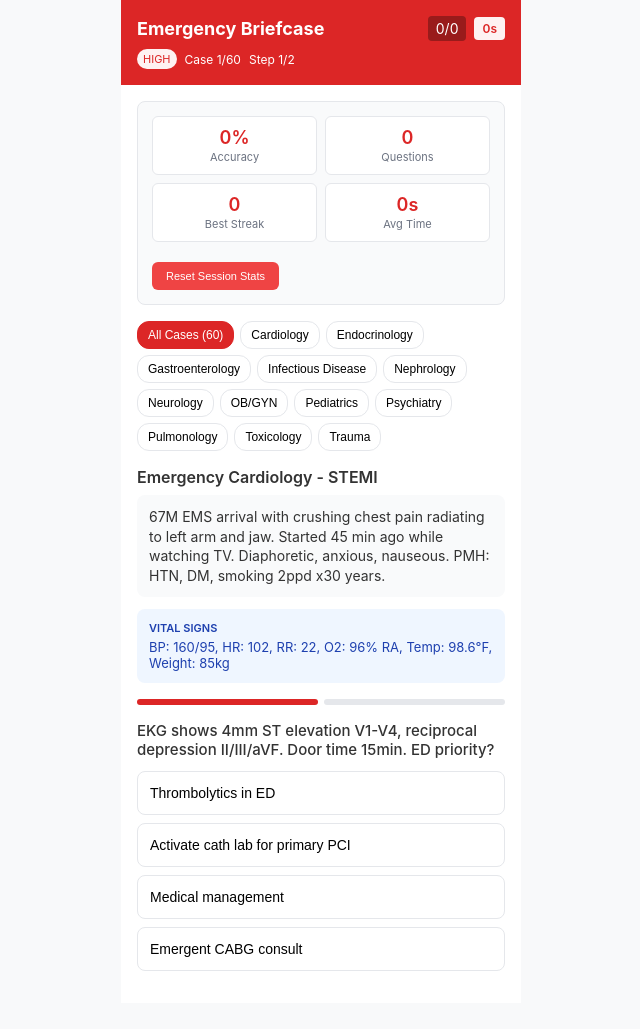
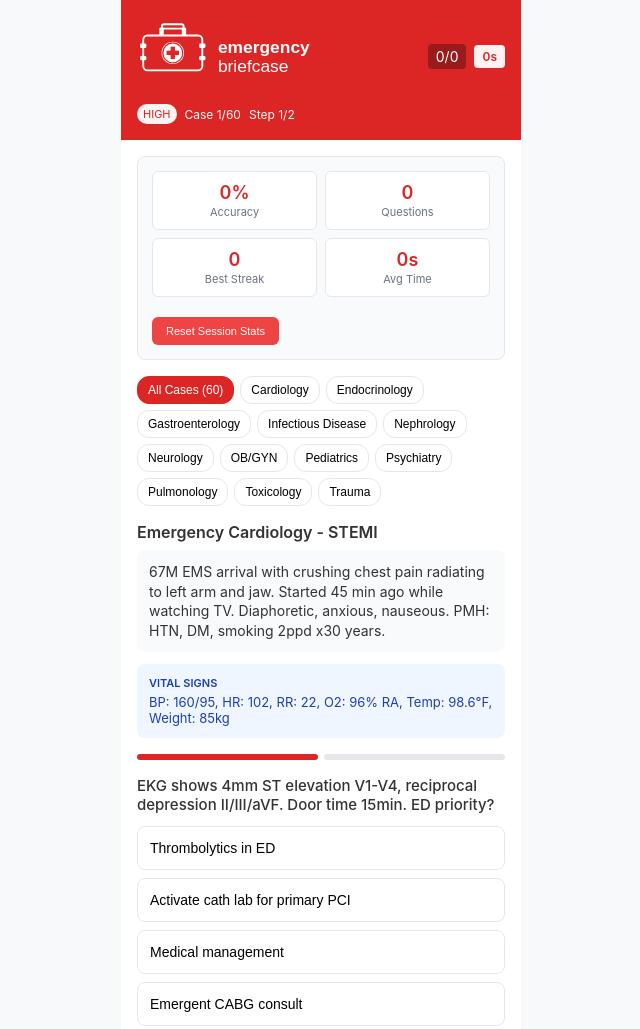
Before and after one commit to esotericnerd/em-case-trainer, a plain HTML site: page index.html in a window 1280 px wide. Shown: the whole page, without its empty margins (319-959 px from the left). Before the commit the page ends 1003 px from the top, so only its background shows below. Drawn offline with Linux system fonts and the light colour scheme.

Commit message:
Add files via upload

```diff
--- a/index.html
+++ b/index.html
@@ -34,6 +34,21 @@
             justify-content: space-between;
             align-items: center;
             margin-bottom: 8px;
+        }
+        .header-left {
+            display: flex;
+            align-items: center;
+            justify-content: flex-start;
+            flex: 1;
+        }
+        .logo {
+            width: 280px;
+            height: 80px;
+            flex-shrink: 0;
+        }
+        .logo svg {
+            width: 100%;
+            height: 100%;
         }
         .header-right {
             display: flex;
@@ -1803,7 +1818,40 @@
                 return `
                     <div class="header">
                         <div class="header-top">
-                            <div class="title">Emergency Briefcase</div>
+                            <div class="header-left">
+                                <div class="logo">
+                                    <svg viewBox="0 0 450 100" xmlns="http://www.w3.org/2000/svg">
+                                        <!-- Medical briefcase -->
+                                        <g transform="translate(10, 5)">
+                                            <!-- Handle -->
+                                            <rect x="30" y="-6" width="35" height="7" rx="3.5" fill="none" stroke="white" stroke-width="3"/>
+                                            <!-- Handle supports -->
+                                            <rect x="26" y="-1" width="7" height="14" rx="2" fill="white"/>
+                                            <rect x="62" y="-1" width="7" height="14" rx="2" fill="white"/>
+
+                                            <!-- Main briefcase body -->
+                                            <rect x="0" y="12" width="95" height="56" rx="7" fill="none" stroke="white" stroke-width="3"/>
+
+                                            <!-- Latches -->
+                                            <rect x="-5" y="25" width="10" height="7" rx="2" fill="white"/>
+                                            <rect x="90" y="25" width="10" height="7" rx="2" fill="white"/>
+                                            <rect x="-5" y="45" width="10" height="7" rx="2" fill="white"/>
+                                            <rect x="90" y="45" width="10" height="7" rx="2" fill="white"/>
+
+                                            <!-- Medical cross in circle -->
+                                            <circle cx="47.5" cy="40" r="18" fill="white"/>
+                                            <circle cx="47.5" cy="40" r="16" fill="none" stroke="#dc2626" stroke-width="2"/>
+                                            <!-- Cross -->
+                                            <rect x="44" y="30" width="7" height="20" fill="#dc2626"/>
+                                            <rect x="37.5" y="36.5" width="20" height="7" fill="#dc2626"/>
+                                        </g>
+
+                                        <!-- Text -->
+                                        <text x="130" y="45" font-family="Arial, sans-serif" font-size="28" font-weight="bold" fill="white">emergency</text>
+                                        <text x="130" y="75" font-family="Arial, sans-serif" font-size="28" font-weight="300" fill="white">briefcase</text>
+                                    </svg>
+                                </div>
+                            </div>
                             <div class="header-right">
                                 <div class="score">${this.score.correct}/${this.score.total}</div>
                                 <div class="timer">${questionTime}s</div>
```
